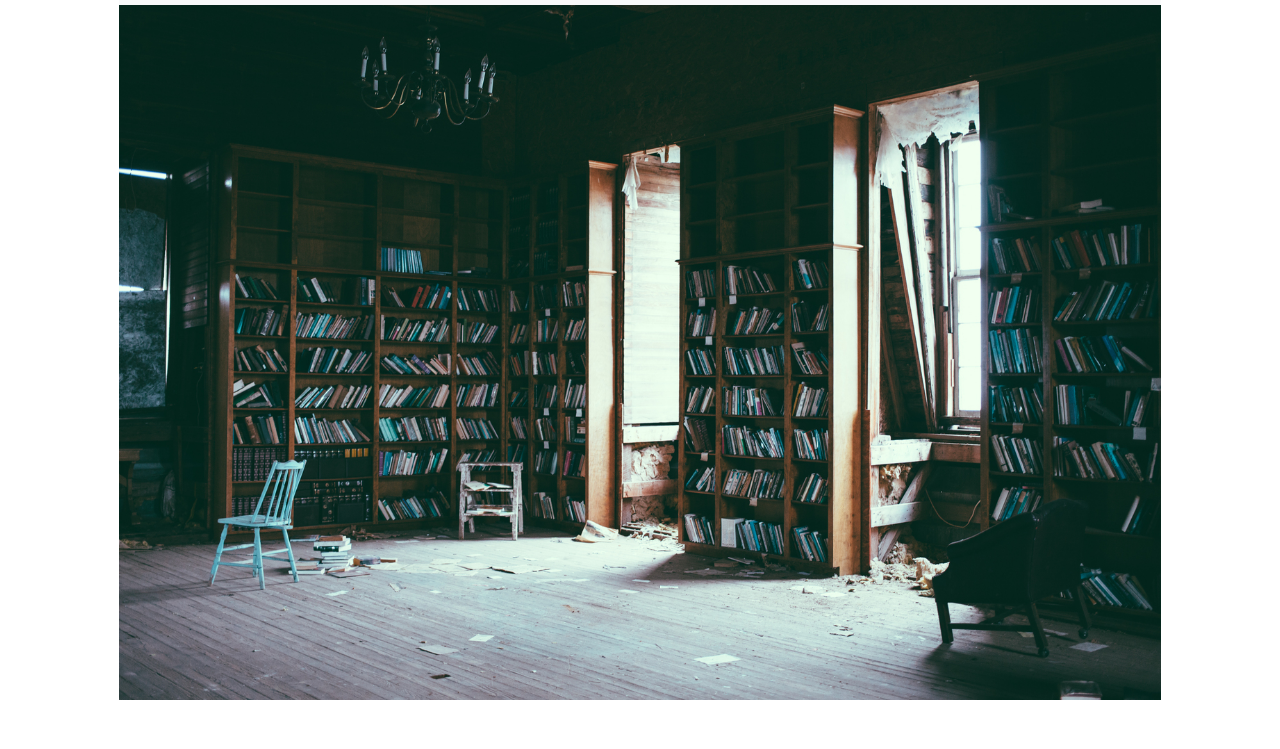
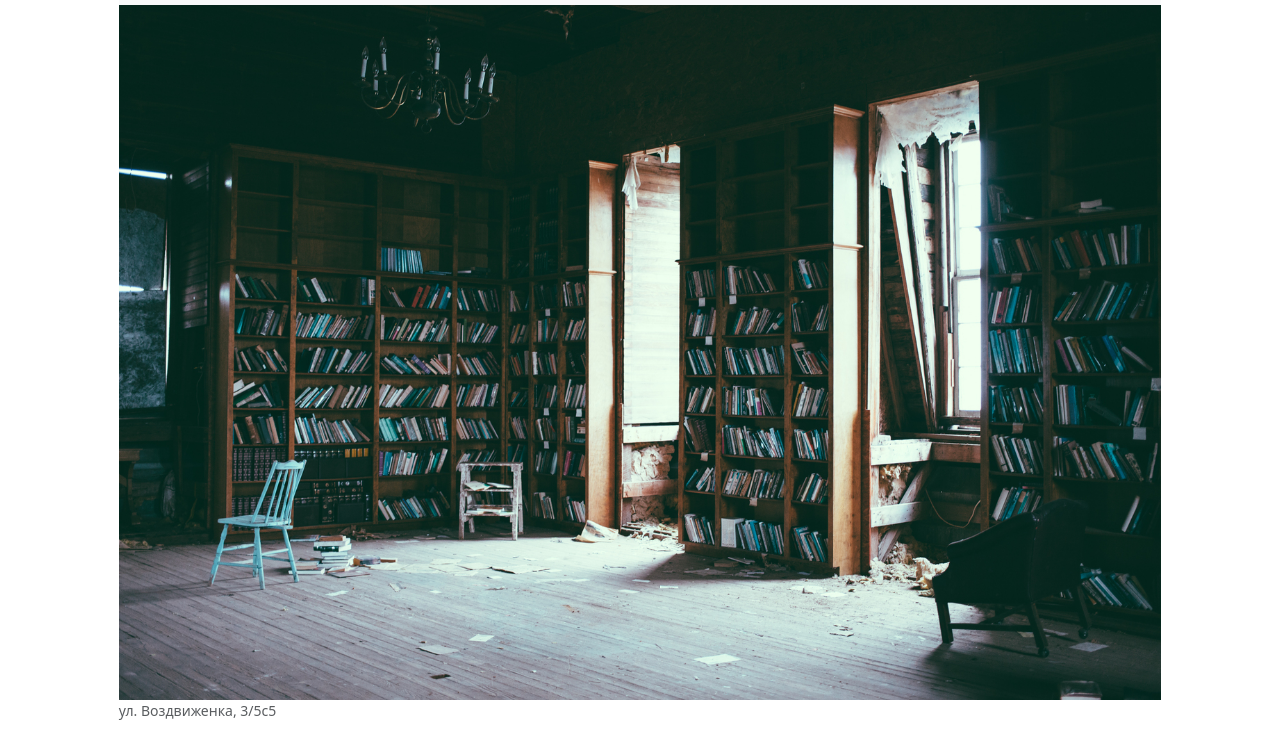
Before and after one commit to VarvaraErmolina/library, a plain HTML site: page index.html in a window 1280 px wide. Shown: the part 51-800 px from the top of the page. Drawn offline with nearby package versions, Linux system fonts and the light colour scheme.

Commit message:
Update index.html

```diff
--- a/index.html
+++ b/index.html
@@ -28,7 +28,10 @@
   </nav>
 </div>
 <div class="container col-12 col-sm-12 col-md-4 col-lg-2 col-xl-10">
-  <img src="pic/5.jpg" class="img-fluid" alt="..." style="height: 100%;">
+  <figure class="figure">
+    <img src="pic/5.jpg" class="img-fluid" alt="..." style="height: 100%;">
+    <figcaption class="figure-caption">ул. Воздвиженка, 3/5с5</figcaption>
+  </figure>
 </div>
 </body>
 <script src="https://cdn.jsdelivr.net/npm/bootstrap@5.0.2/dist/js/bootstrap.bundle.min.js" integrity="sha384-MrcW6ZMFYlzcLA8Nl+NtUVF0sA7MsXsP1UyJoMp4YLEuNSfAP+JcXn/tWtIaxVXM" crossorigin="anonymous"></script>
```
